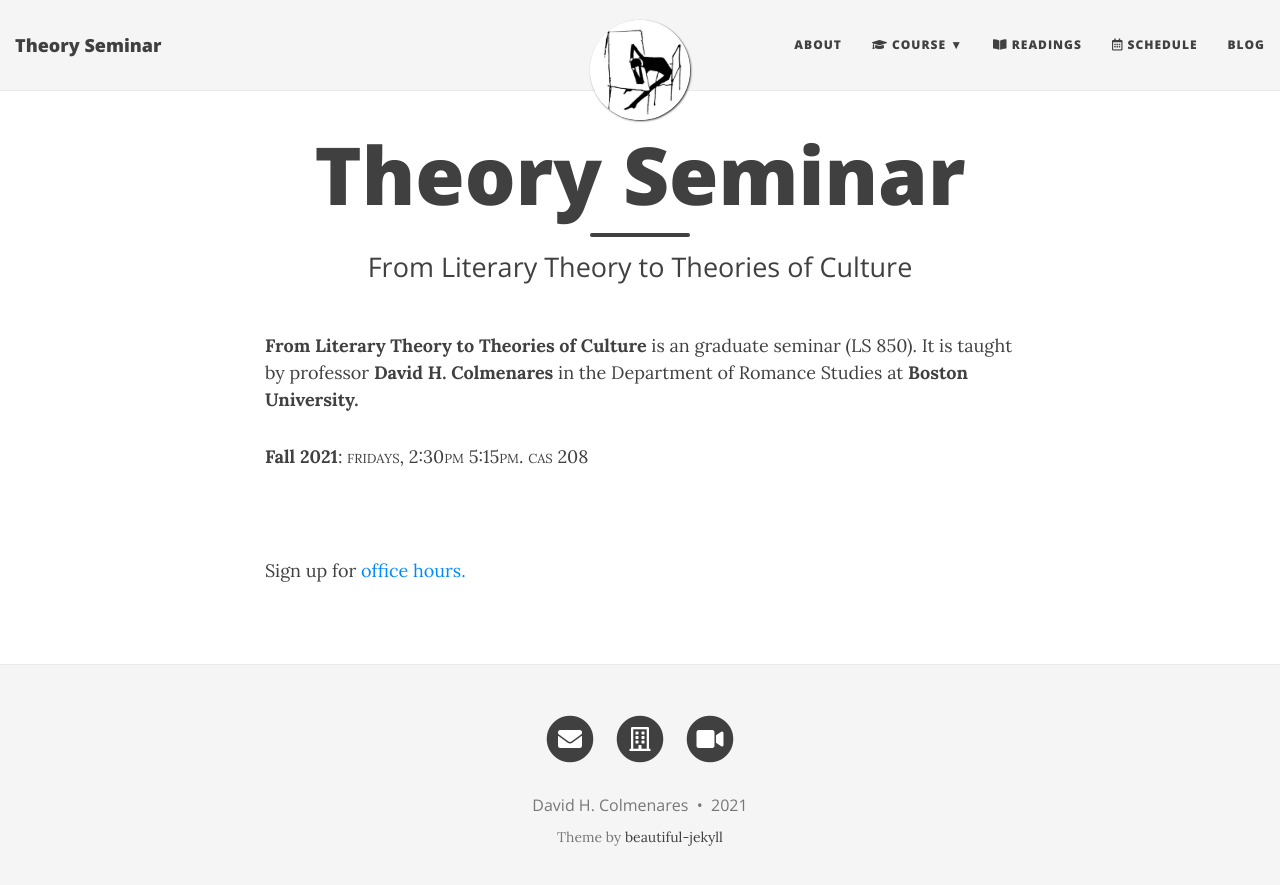
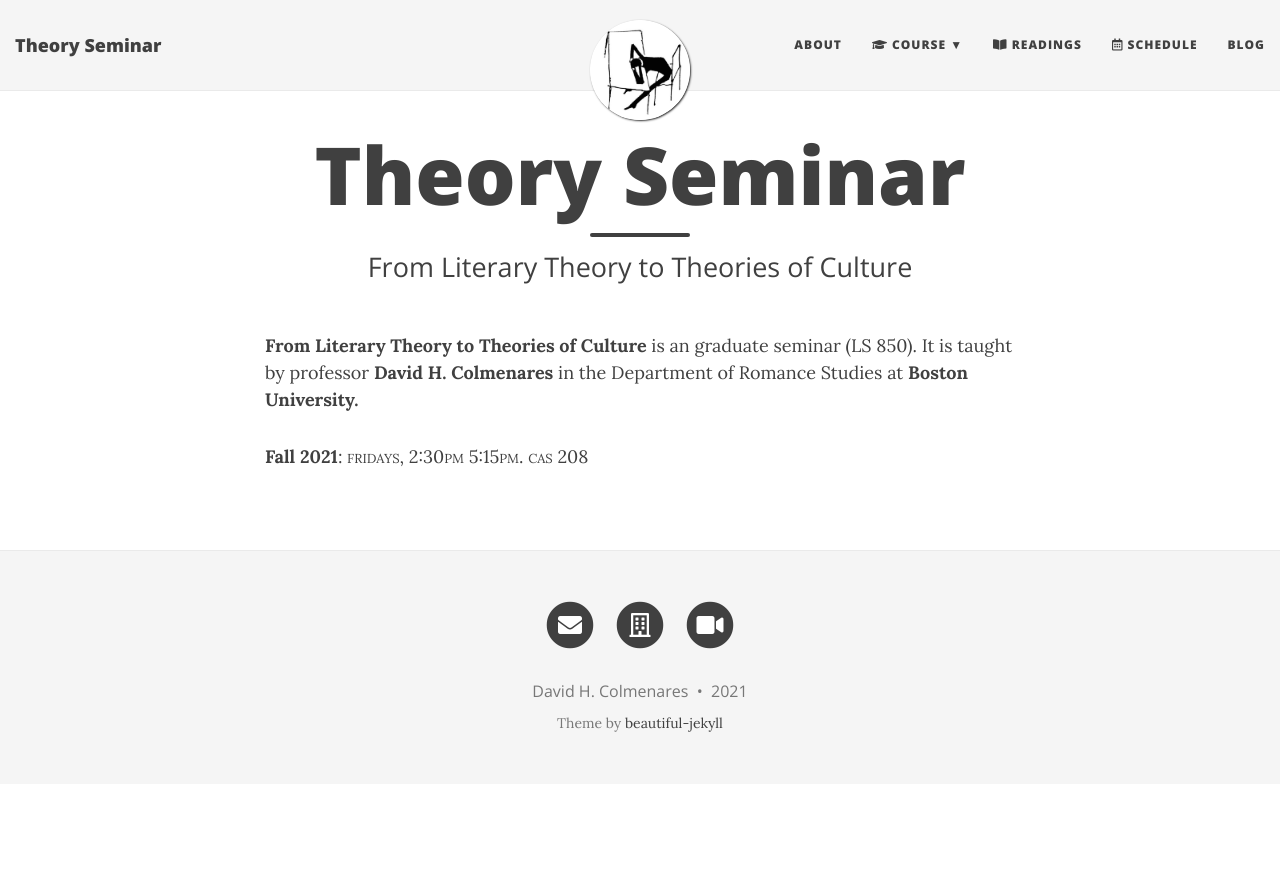
Before and after one commit to Hipomenes/bu-theory-course, a Jekyll site: the page built from index.html, in a window 1280 px wide. Shown: the top 885 px of the page. Built offline with Jekyll 4.4.1, drawn with Linux system fonts in a browser that asks for light colours; nearby versions of some CDN libraries.

Commit message:
Update index.html

```diff
--- a/index.html
+++ b/index.html
@@ -8,8 +8,6 @@
 <p><strong>From Literary Theory to Theories of Culture</strong> is an graduate seminar (LS 850). It is taught by professor <strong>David H. Colmenares</strong> in the Department of Romance Studies at <strong>Boston University.</strong></p>
 
 <p><strong>Fall 2021</strong><span style="font-variant: small-caps;">: fridays, 2:30pm 	5:15pm. cas 208</p>
-<p><span style="font-variant: small-caps;">&ensp;</span></p>
-<p>Sign up for <a href="https://dhcolmenares.net/office-hours/">office hours.</a></p>
 
 <div class="posts-list">
   {% for post in paginator.posts %}
```
